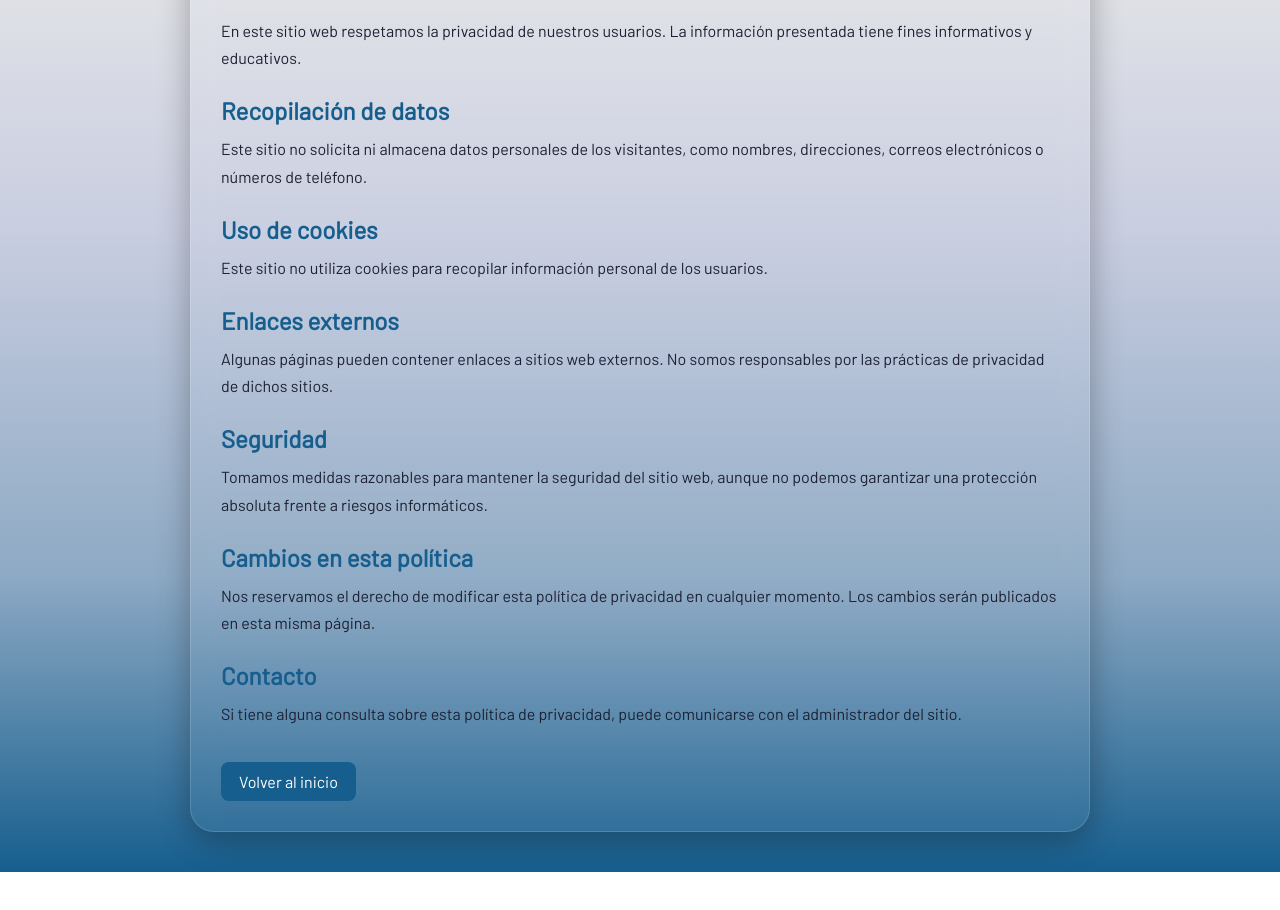
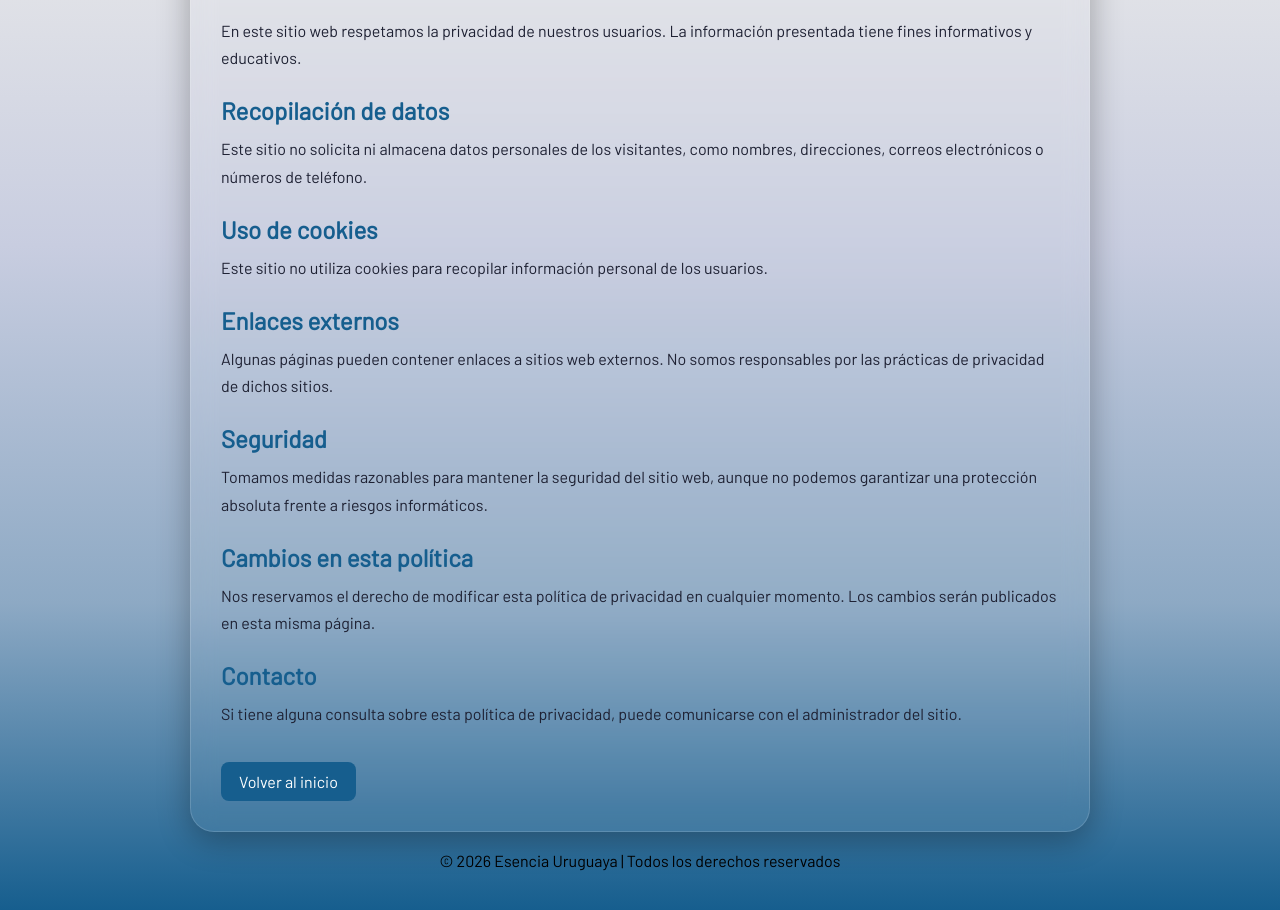
Before and after one commit to Jfontes07/Back-End-Proyecto-1-semestre, a plain HTML site: page Front End/politicas.html in a window 1280 px wide. Shown: the part 112-1022 px from the top of the page. Before the commit the page ends 984 px from the top, so only its background shows below. Drawn offline with Linux system fonts and the light colour scheme.

Commit message:
footer en p.privacidad

```diff
--- a/Front End/Estilos/style_privacidad.css
+++ b/Front End/Estilos/style_privacidad.css
@@ -76,3 +76,7 @@ p {
 .volver:hover {
     background-color: #1e2133;
 }
+
+footer {
+    text-align: center;
+}
--- a/Front End/politicas.html
+++ b/Front End/politicas.html
@@ -56,5 +56,11 @@
         <a href="index_caratula.html" class="volver">Volver al inicio</a>
     </div>
 
+    <br>
+
+    <footer class="footer">
+        © 2026 Esencia Uruguaya | Todos los derechos reservados
+      </footer>
+
 </body>
 </html>
```
